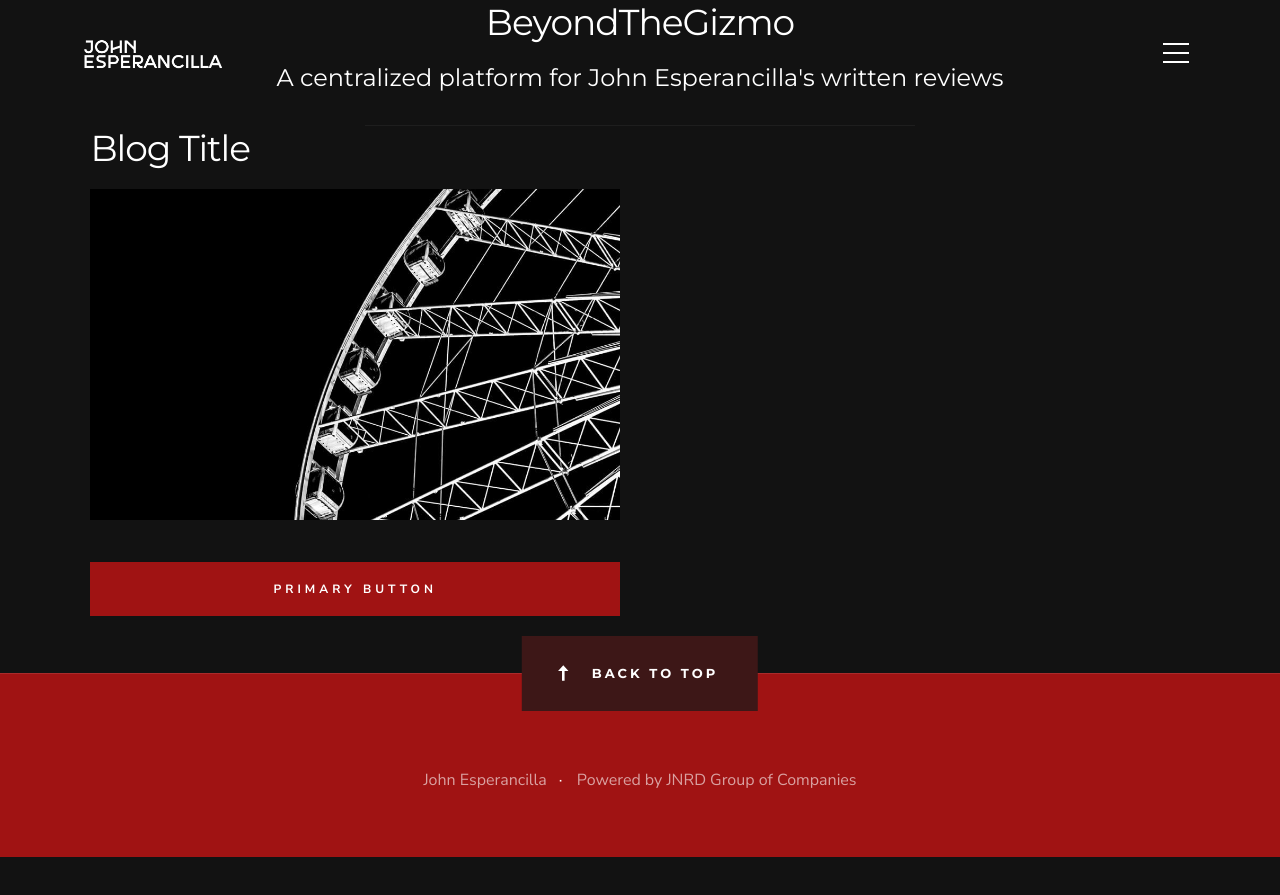
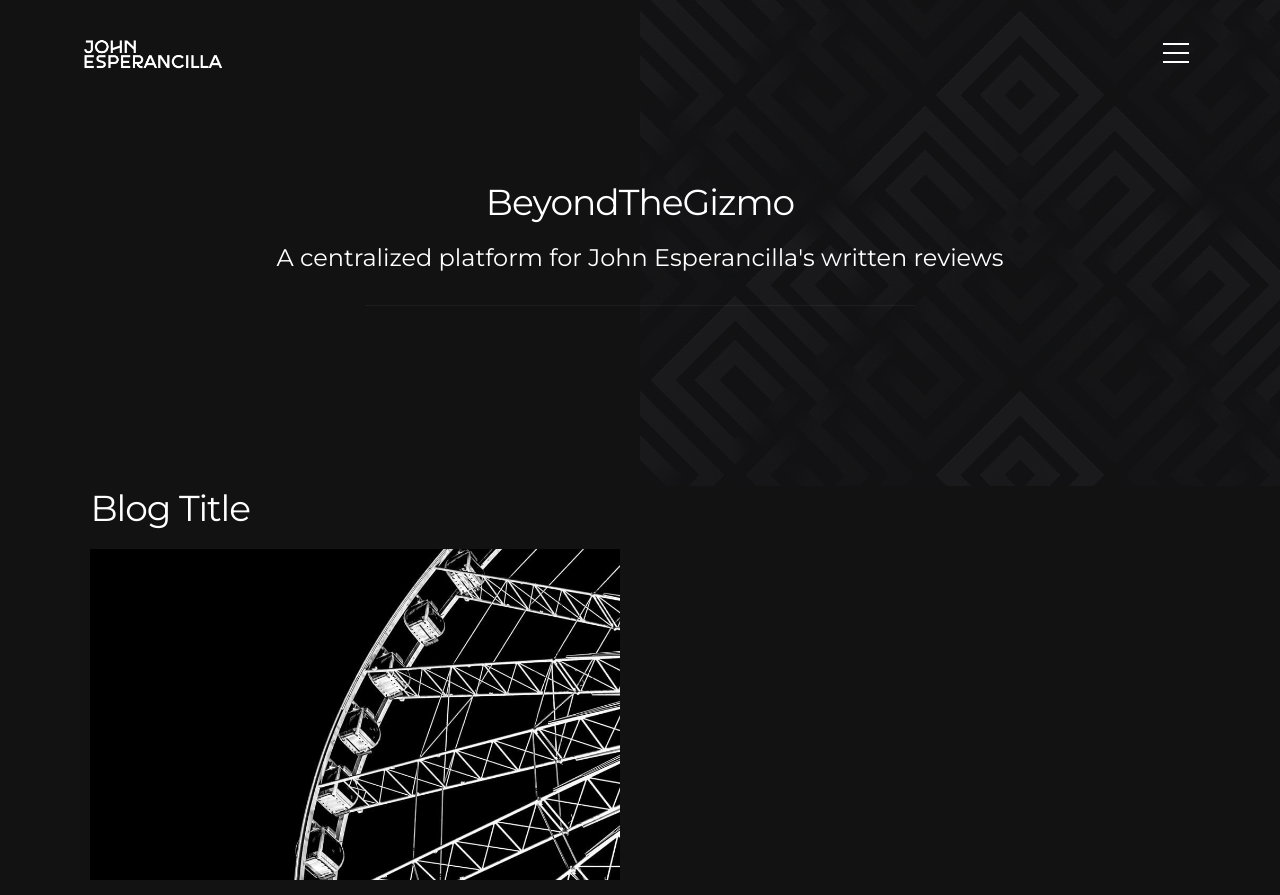
Before and after one commit to JohnEsperancilla-PH/johnesperancilla.com-archived, a plain HTML site: page blog.html in a window 1280 px wide. Shown: the top 895 px of the page. Before the commit the page ends 857 px from the top, so only its background shows below. Drawn offline with Linux system fonts and the light colour scheme.

Commit message:
Update blog.html

```diff
--- a/blog.html
+++ b/blog.html
@@ -97,7 +97,7 @@
 
 <!-- works
     ================================================== -->
-    <section id="blog" class="s-blogs">
+    <section id="blog" class="s-works target-section">
 
         <div class="row section-header has-bottom-sep narrow target-section" data-aos="fade-up">
             <div class="col-full">
```
